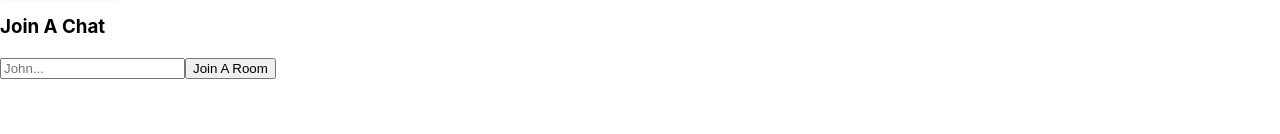
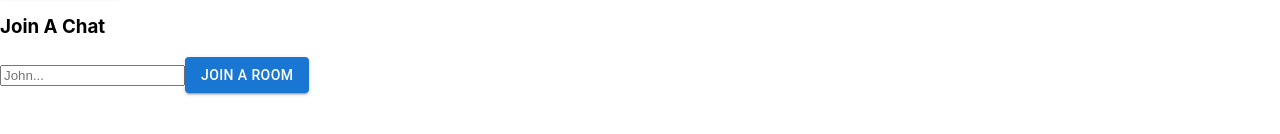
Before and after one commit to saurabhdabas/Krypto, a React (Create React App) app in the folder client/: page /chatrooms in a window 1280 px wide. Both pictures are taken after a click on the button "# TRENDING CRYPTO". Shown: the part 596-730 px from the top of the page. Built offline with nearby package versions, Linux system fonts and the light colour scheme; no server answers.

Commit message:
Style Button using MUI

```diff
--- a/client/src/components/Chat/ChatRoom.js
+++ b/client/src/components/Chat/ChatRoom.js
@@ -1,5 +1,7 @@
 import {React, useState} from 'react';
 import io from 'socket.io-client';
+import Button from '@mui/material/Button';
+
 
 import Chat from './Chat';
 
@@ -28,8 +30,9 @@ const ChatRoom = (props) => {
             setUsername(event.target.value);
           }}
         />
-
-        <button onClick={joinRoom}>Join A Room</button>
+        <Button onClick={joinRoom} variant="contained">
+        Join A Room
+        </Button>
       </div>
     ) : (
       <Chat socket={socket} username={username} room={props.roomId} />
```
